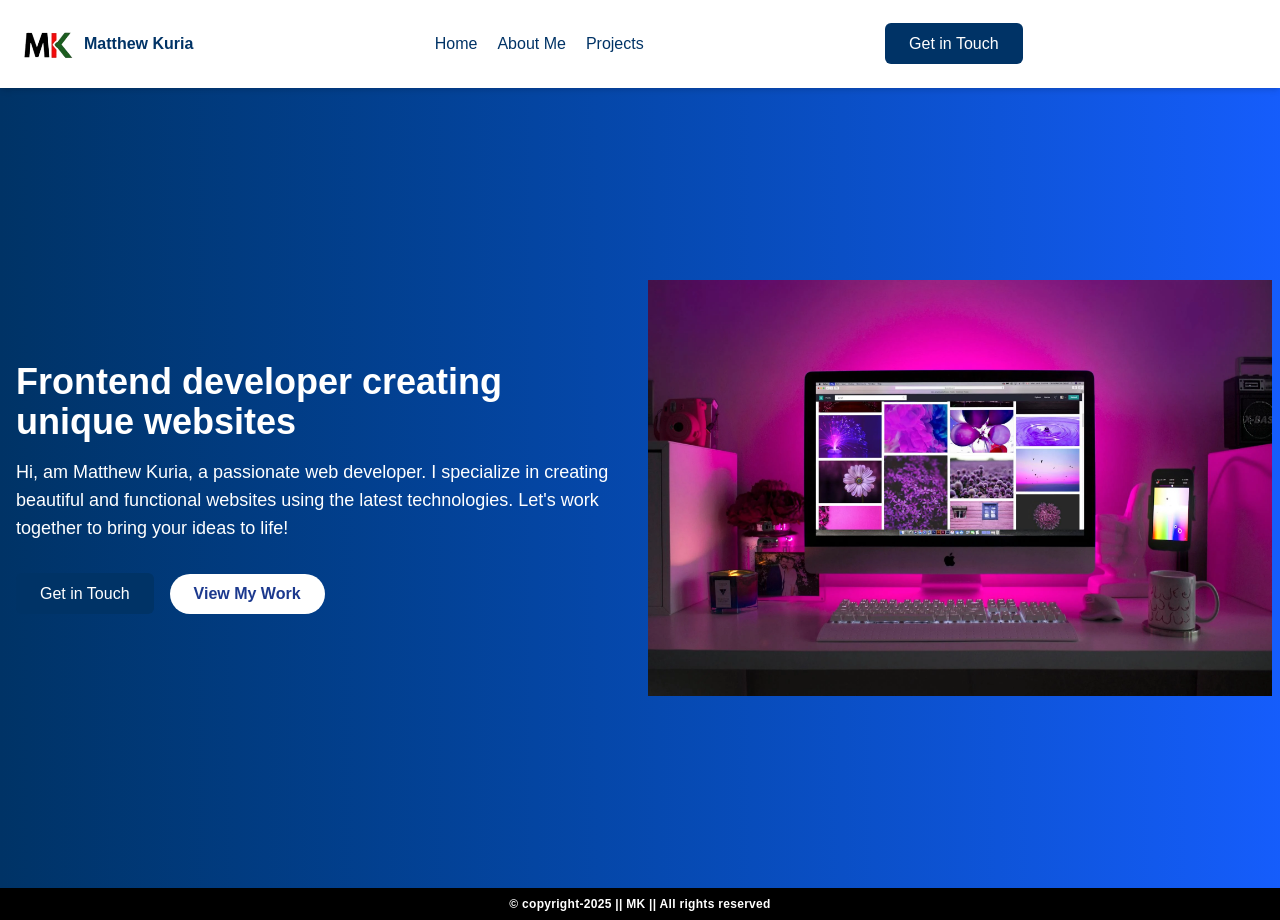
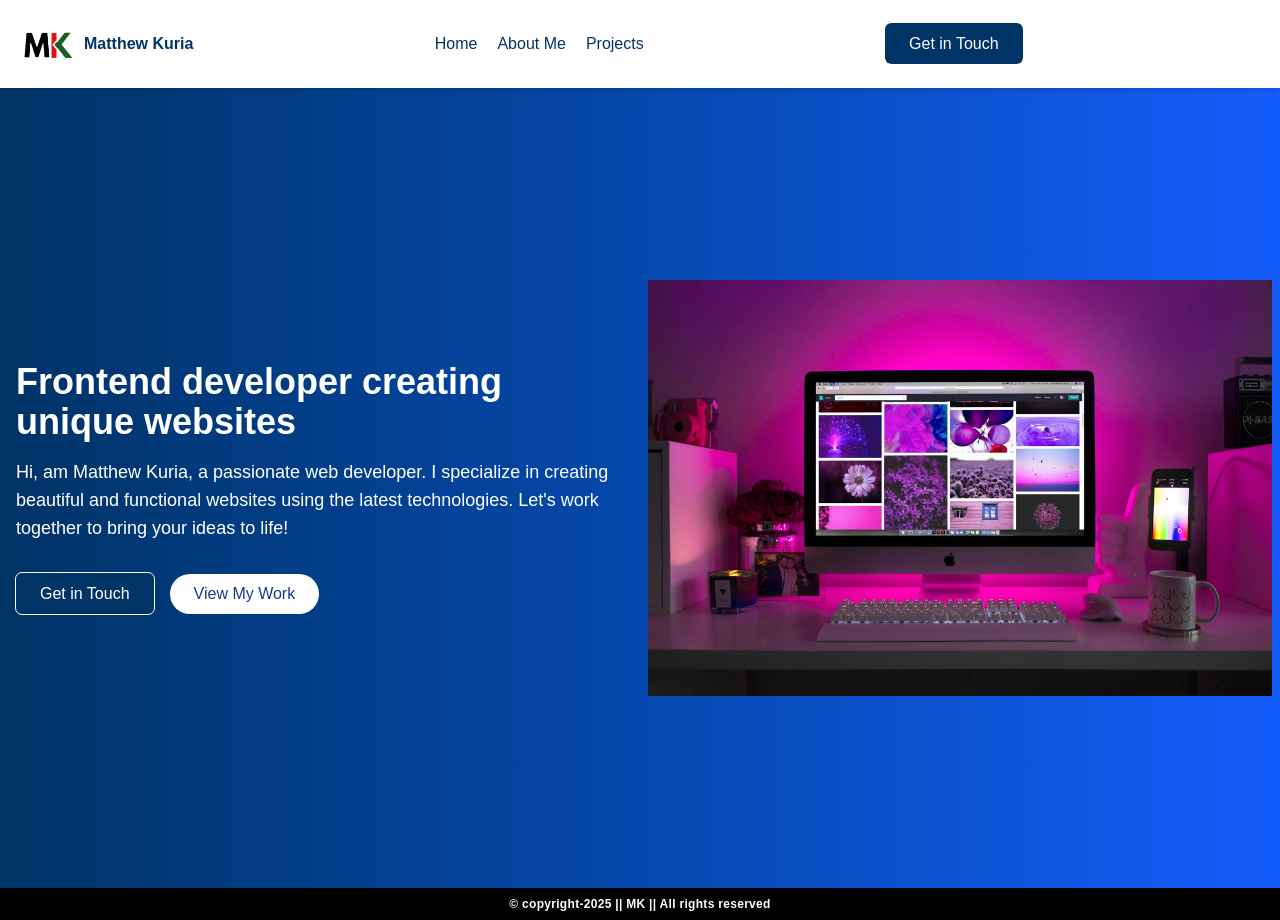
Before and after one commit to matthewkuria/myportifolio, a Next.js app: page / in a window 1280 px wide. Built offline with nearby package versions, Linux system fonts and the light colour scheme.

Commit message:
Restyle the Hero section buttons

```diff
--- a/app/components/GetInTouchButton.tsx
+++ b/app/components/GetInTouchButton.tsx
@@ -4,7 +4,8 @@ import React from 'react'
 const GetInTouchButton = () => {
   return (
     <div className="">
-          <Link href="#" className="bg-secondary px-6 py-3 rounded-md text-background hover:text-secondary hover:bg-background hover:outline-2">Get in Touch</Link>
+      <Link href="#" className="bg-secondary px-6 py-3 rounded-md text-background hover:text-secondary hover:outline-secondary hover:bg-background hover:outline-2  outline-1
+          outline-background">Get in Touch</Link>
     </div>
   )
 }
--- a/app/components/HeroSection.tsx
+++ b/app/components/HeroSection.tsx
@@ -13,7 +13,7 @@ const HeroSection = () => {
                 </p>
               <div className="flex gap-4 items-center">
                   <GetInTouchButton />
-                  <Link href="#projects" className="bg-white text-blue-900 px-6 py-2 rounded-full font-semibold hover:bg-secondary hover:text-white transition duration-300">
+                  <Link href="#projects" className="bg-white text-blue-900 px-6 py-2 rounded-full  hover:bg-secondary hover:text-white transition duration-300 ease-in-out hover:outline-2">
                       View My Work
                   </Link>
                 </div>
```
